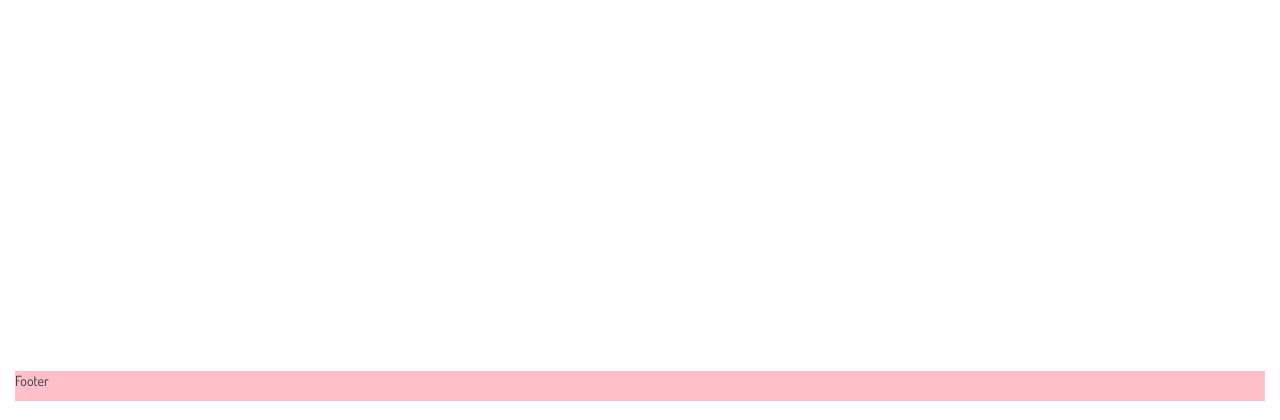
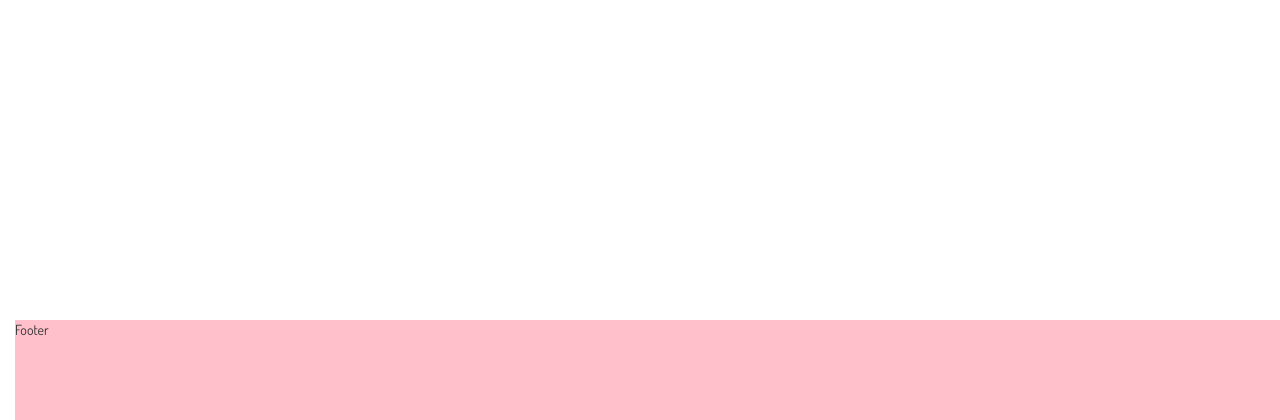
Before and after one commit to Mandalo/mandalo, a Django app: a page that uses mandalo/submit/templates/submit/landing.html in a window 1280 px wide. Shown: the part 380-800 px from the top of the page. Run offline with Django 3.2, Linux system fonts and the light colour scheme; some libraries are stand-ins or nearby versions.

Commit message:
formatting update

```diff
--- a/mandalo/submit/static/submit/landing.css
+++ b/mandalo/submit/static/submit/landing.css
@@ -21,9 +21,19 @@ div #submissions{
 }
 
 div #footer{
+  position: fixed;
+  height: 100px;
+  bottom: 0;
+  width: 100%;
   background-color: pink;
-  padding:0;
-  margin:0;
+}
+
+.remove-padding {
+  padding: 0;
+}
+
+.remove-margins {
+  margin: 0;
 }
 
 .center {
--- a/mandalo/submit/templates/submit/landing.html
+++ b/mandalo/submit/templates/submit/landing.html
@@ -61,9 +61,9 @@
   <!-- end page-specific content -->
 
   <!-- Row 4: Footer -->
-  <div class="container-fluid navbar navbar-fixed-bottom">
-    <div id="footer" class="row">
-      <p>Footer</p>
+  <div class="container-fluid remove-margins">
+    <div id="footer" class="row remove-margins">
+      <p class="remove-margins">Footer</p>
   </div>
   </div>
 
```
